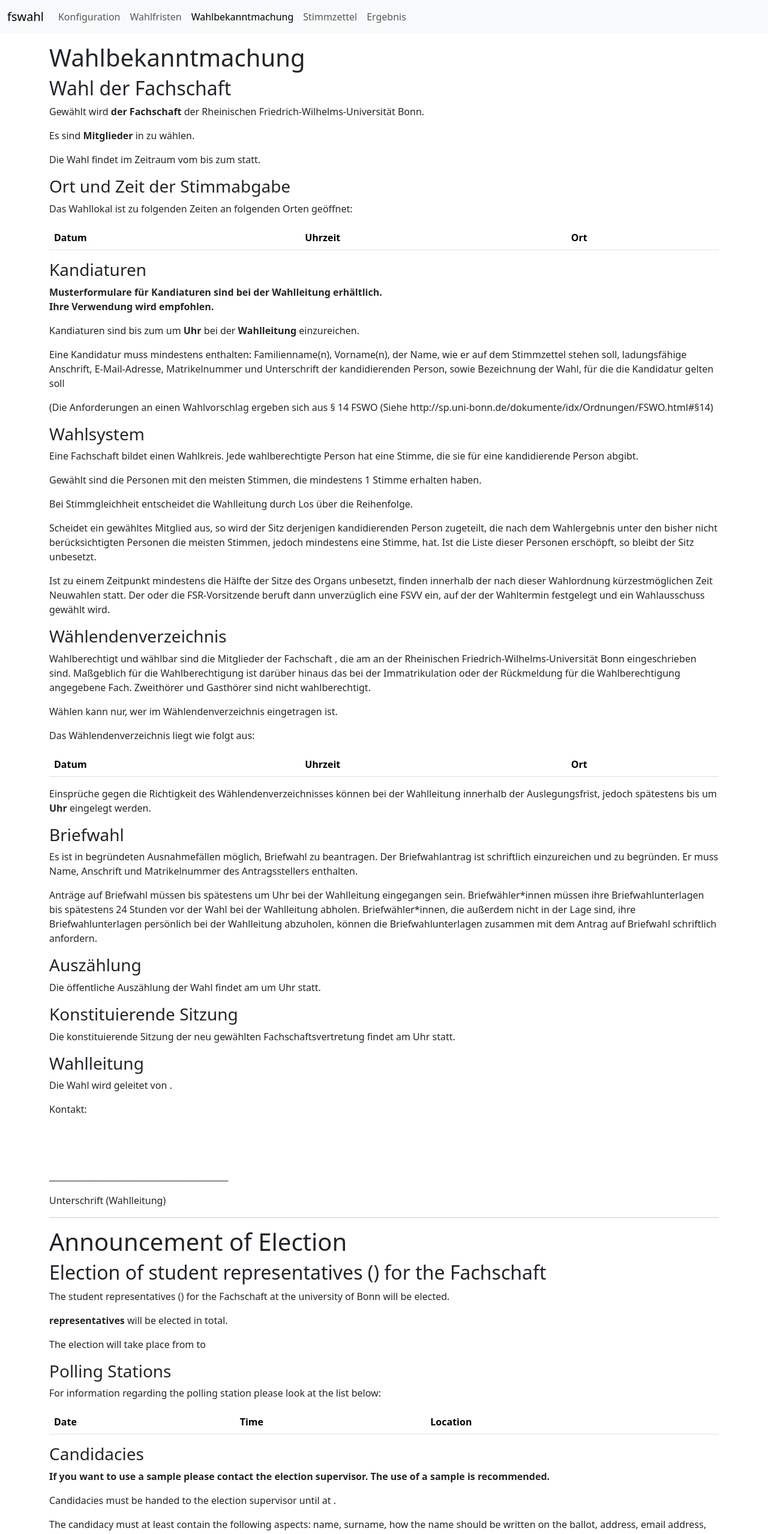
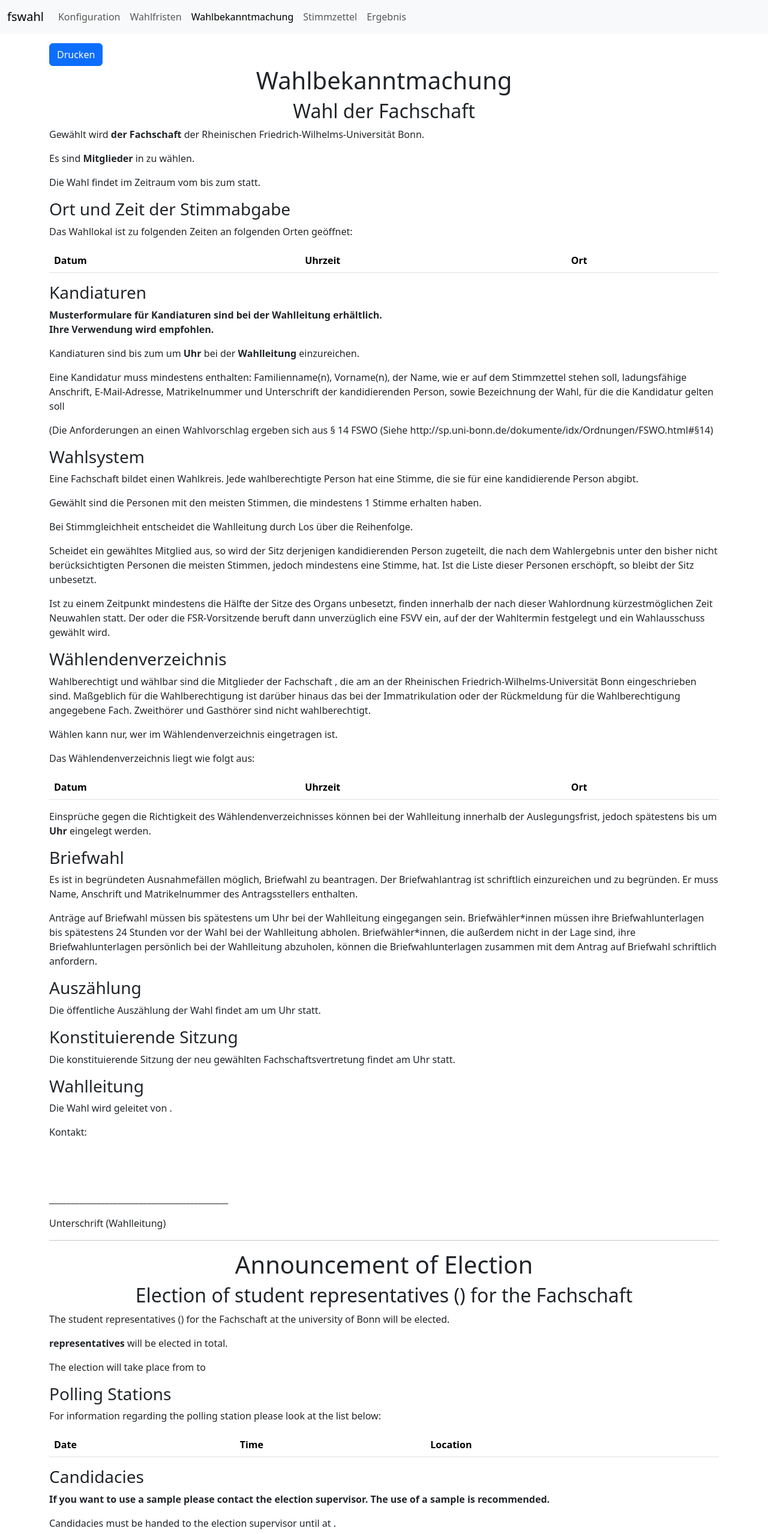
Before and after one commit to FK-Bonn/fswahl, a Nuxt app: page /wahlbekanntmachung in a window 1280 px wide. Shown: the top 2557 px of the page at 60% size. Built offline with nearby package versions, Linux system fonts and the light colour scheme.

Commit message:
Make pages printable

```diff
--- a/assets/styles/main.scss
+++ b/assets/styles/main.scss
@@ -1 +1,8 @@
 @import "bootstrap/scss/bootstrap";
+
+
+@media print {
+  nav {
+    display: none !important;
+  }
+}
--- a/components/AnnouncementOfElectionDE.vue
+++ b/components/AnnouncementOfElectionDE.vue
@@ -160,5 +160,7 @@ const prop = computed(() => new PropertyCalculator(electionProperties.value))
 </template>
 
 <style scoped>
-
+h1, h2 {
+  text-align: center;
+}
 </style>
--- a/components/AnnouncementOfElectionEN.vue
+++ b/components/AnnouncementOfElectionEN.vue
@@ -150,5 +150,7 @@ const prop = computed(() => new PropertyCalculatorEN(electionProperties.value))
 </template>
 
 <style scoped>
-
+h1, h2 {
+  text-align: center;
+}
 </style>
--- /dev/null
+++ b/components/PrintButton.vue
@@ -0,0 +1,15 @@
+<script setup lang="ts">
+const printPage = () => {
+  window.print();
+}
+</script>
+
+<template>
+  <div class="d-print-none">
+    <button class="btn btn-primary" @click="printPage">Drucken</button>
+  </div>
+</template>
+
+<style scoped>
+
+</style>
--- a/pages/fristen.vue
+++ b/pages/fristen.vue
@@ -1,8 +1,12 @@
 <script setup lang="ts">
 import DeadlinesTable from "~/components/DeadlinesTable.vue";
+import PrintButton from "~/components/PrintButton.vue";
 </script>
 
 <template>
+
+  <PrintButton/>
+
   <h1>Wahlfristen</h1>
 
   <DeadlinesTable/>
--- a/pages/wahlbekanntmachung.vue
+++ b/pages/wahlbekanntmachung.vue
@@ -1,16 +1,31 @@
 <script setup lang="ts">
+import PrintButton from "~/components/PrintButton.vue";
+
 </script>
 
 <template>
 
-  <AnnouncementOfElectionDE/>
+  <PrintButton/>
+
+  <div id="announcement-de">
+    <AnnouncementOfElectionDE/>
+  </div>
 
   <hr>
-
-  <AnnouncementOfElectionEN/>
+  <div id="announcement-en">
+    <AnnouncementOfElectionEN/>
+  </div>
 
 </template>
 
 <style scoped>
+@media print {
+  #announcement-de {
+    page-break-after: always;
+  }
 
+  hr {
+    display: none;
+  }
+}
 </style>
```
